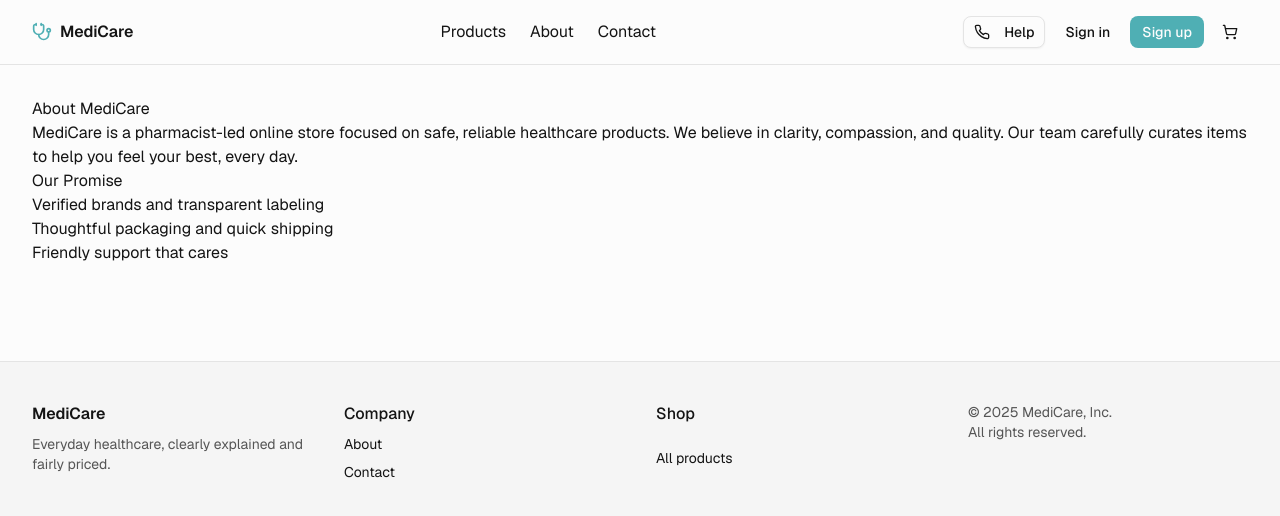
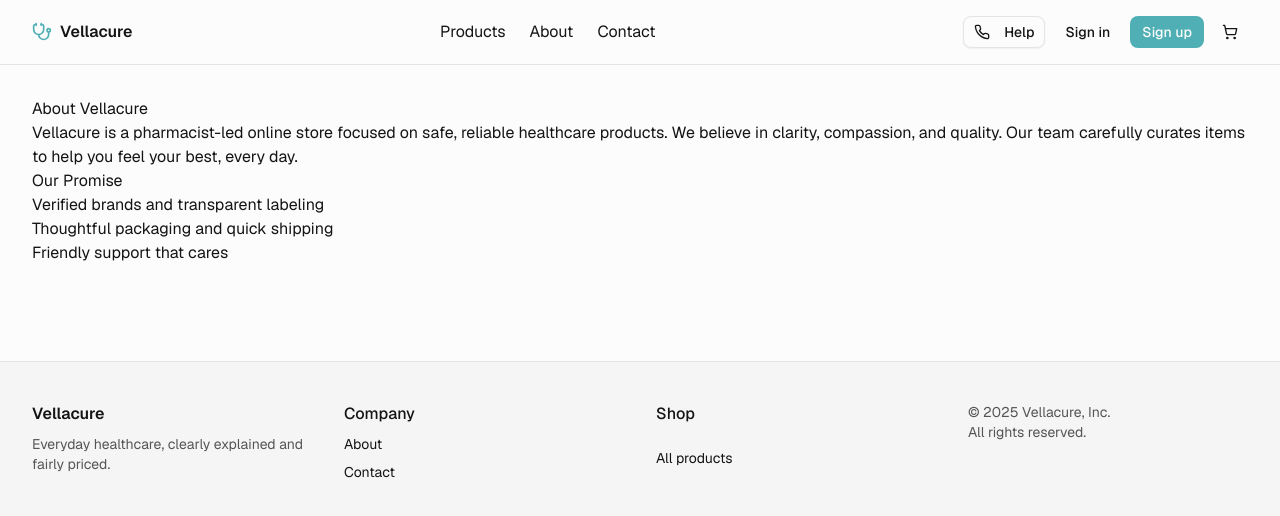
Before and after one commit to Kapil-Gurnani/v0-pharmacy-e-commerce-site, a Next.js app: page /about in a window 1280 px wide. Shown: the top 516 px of the page. Built offline with nearby package versions, Linux system fonts and the light colour scheme.

Commit message:
Rename project from MediCare to Vellacure and update related references across the application.

```diff
--- a/app/about/page.tsx
+++ b/app/about/page.tsx
@@ -1,9 +1,9 @@
 export default function AboutPage() {
   return (
     <div className="prose max-w-none prose-headings:font-semibold prose-p:leading-relaxed dark:prose-invert">
-      <h1 className="text-balance">About MediCare</h1>
+      <h1 className="text-balance">About Vellacure</h1>
       <p>
-        MediCare is a pharmacist-led online store focused on safe, reliable healthcare products. We believe in clarity,
+        Vellacure is a pharmacist-led online store focused on safe, reliable healthcare products. We believe in clarity,
         compassion, and quality. Our team carefully curates items to help you feel your best, every day.
       </p>
       <h2>Our Promise</h2>
--- a/app/layout.tsx
+++ b/app/layout.tsx
@@ -12,8 +12,8 @@ import { CartProvider } from "@/components/cart/cart-context"
 import { AuthProvider } from "@/components/auth/auth-context"
 
 export const metadata: Metadata = {
-  title: "v0 App",
-  description: "Created with v0",
+  title: "Vellacure",
+  description: "Trusted pharmacy essentials, delivered with care",
   generator: "v0.app",
 }
 
--- a/app/page.tsx
+++ b/app/page.tsx
@@ -56,7 +56,7 @@ export default function HomePage() {
 
       <section aria-labelledby="values-heading" className="rounded-lg border bg-card p-6">
         <h2 id="values-heading" className="text-xl font-semibold">
-          Why shop with MediCare
+          Why shop with Vellacure
         </h2>
         <ul className="mt-4 grid gap-4 sm:grid-cols-2 lg:grid-cols-3">
           <li className="rounded-md bg-secondary p-4">
--- a/components/site-footer.tsx
+++ b/components/site-footer.tsx
@@ -5,7 +5,7 @@ export function SiteFooter() {
     <footer className="mt-16 border-t bg-secondary">
       <div className="mx-auto grid max-w-7xl gap-8 px-4 py-10 sm:grid-cols-2 lg:grid-cols-4 sm:px-6 lg:px-8">
         <div>
-          <p className="font-semibold">MediCare</p>
+          <p className="font-semibold">Vellacure</p>
           <p className="mt-2 text-sm text-muted-foreground">
             Everyday healthcare, clearly explained and fairly priced.
           </p>
@@ -29,7 +29,7 @@ export function SiteFooter() {
         </nav>
 
         <div className="text-sm text-muted-foreground">
-          <p>&copy; {new Date().getFullYear()} MediCare, Inc.</p>
+          <p>&copy; {new Date().getFullYear()} Vellacure, Inc.</p>
           <p>All rights reserved.</p>
         </div>
       </div>
--- a/components/site-header.tsx
+++ b/components/site-header.tsx
@@ -47,7 +47,7 @@ export function SiteHeader() {
         {/* Brand */}
         <Link href="/" className="flex items-center gap-2 font-semibold">
           <Stethoscope className="h-5 w-5 text-primary" aria-hidden />
-          <span className="text-pretty">MediCare</span>
+          <span className="text-pretty">Vellacure</span>
         </Link>
 
         {/* Desktop nav */}
--- a/package.json
+++ b/package.json
@@ -1,5 +1,5 @@
 {
-  "name": "my-v0-project",
+  "name": "vellacure",
   "version": "0.1.0",
   "private": true,
   "scripts": {
```
